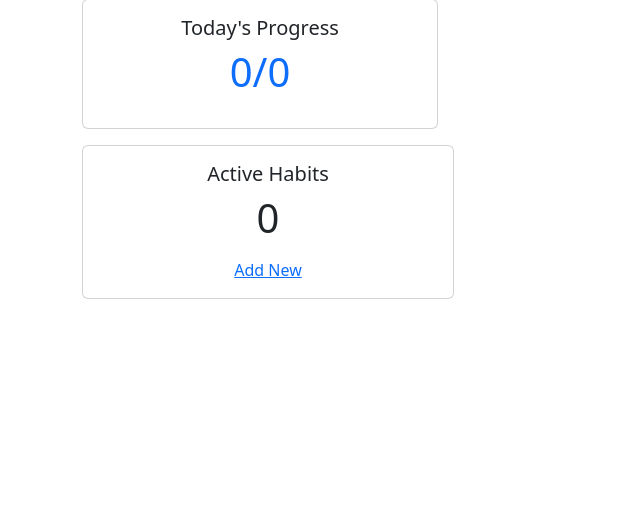
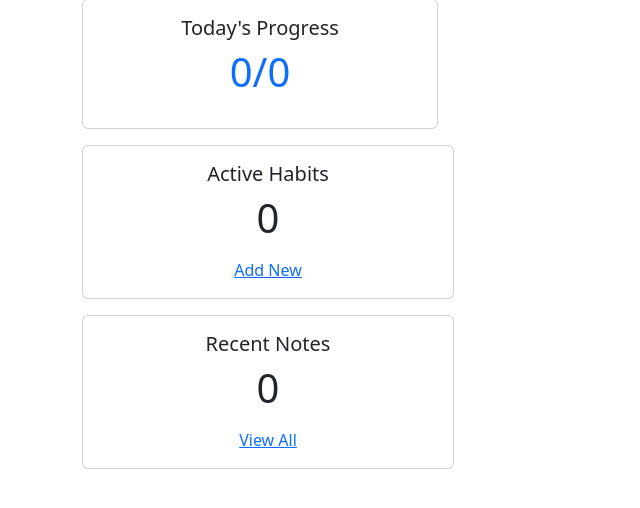
Before and after one commit to aishieee/p4-habit-tracker, a Django app: page /habits/dashboard/ in a window 1280 px wide. Shown: the part 215-723 px from the top of the page, without its empty margins (0-640 px from the left). Run offline with Django 5.2, Linux system fonts and the light colour scheme; a user stored in the database is signed in.

Commit message:
Add notes card to dashboard

```diff
--- a/habits/templates/habits/dashboard.html
+++ b/habits/templates/habits/dashboard.html
@@ -40,4 +40,17 @@
     </div>
   </div>
 
+<!-- Notes Card -->
+<div class="col-md-4 mb-3">
+    <div class="card text-center">
+      <div class="card-body">
+        <h5 class="card-title">Recent Notes</h5>
+        <!-- TODO: Replace with dynamic data -->
+        <p class="display-6 text-purple">0</p>
+        <!-- TODO: Update href to note list URL route -->
+        <a href="#">View All</a>
+      </div>
+    </div>
+  </div>
+
 {% endblock %}
```
Also changed, not shown: db.sqlite3.
